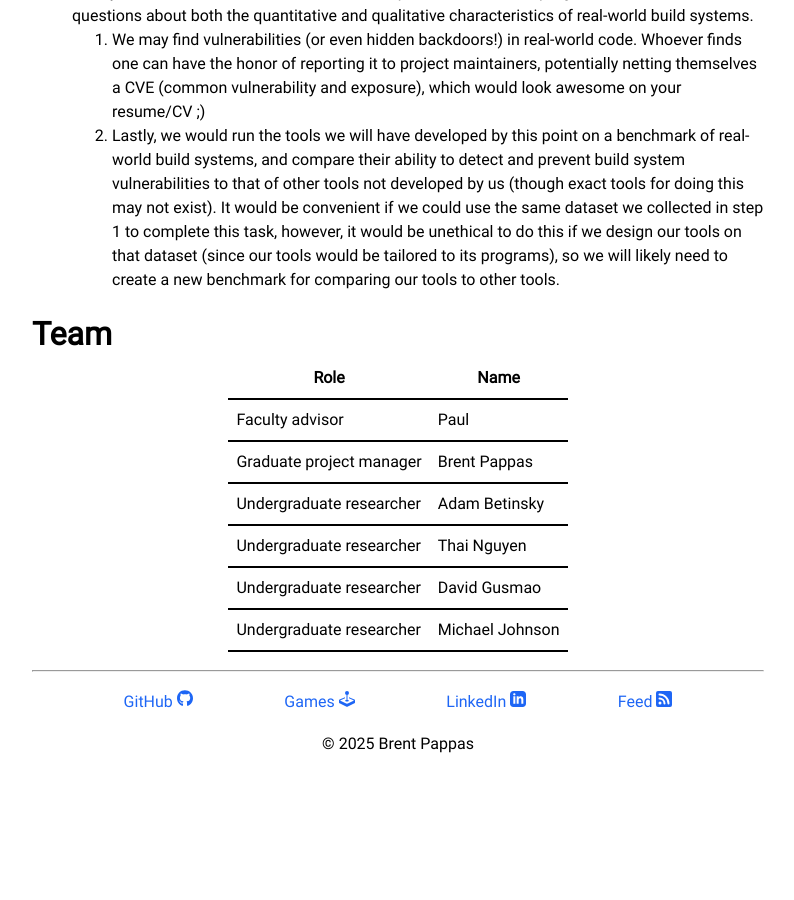
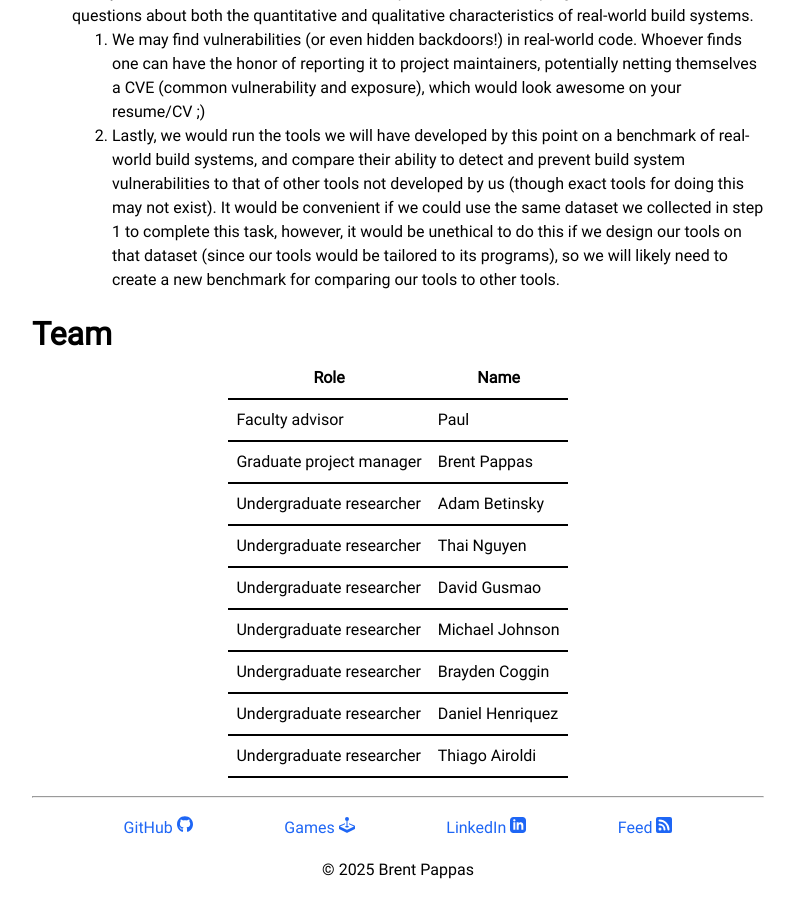
Before and after one commit to PappasBrent/pappasbrent.github.io, a Jekyll site: the page built from research/hardening-build-systems.md, in a window 1280 px wide and 900 px high, scrolled down 1170 px. Shown: the whole window, without its empty margins (242-1036 px from the left). Built offline with Jekyll 4.4.1, drawn with Linux system fonts in a browser that asks for light colours; before the commit the page ends 1944 px from its top, so only the background shows below that.

Commit message:
Add more undergraduate researchers

```diff
--- a/research/hardening-build-systems.md
+++ b/research/hardening-build-systems.md
@@ -74,11 +74,16 @@ attack](https://www.fortinet.com/resources/cyberglossary/solarwinds-cyber-attack
 
 ## Team
 
-| Role                     | Name            |
-| ------------------------ | --------------- |
-| Faculty advisor          | Paul            |
-| Graduate project manager | Brent Pappas    |
-| Undergraduate researcher | Adam Betinsky   |
-| Undergraduate researcher | Thai Nguyen     |
-| Undergraduate researcher | David Gusmao    |
-| Undergraduate researcher | Michael Johnson |
+| Role                     | Name             |
+| ------------------------ | ---------------- |
+| Faculty advisor          | Paul             |
+| Graduate project manager | Brent Pappas     |
+| Undergraduate researcher | Adam Betinsky    |
+| Undergraduate researcher | Thai Nguyen      |
+| Undergraduate researcher | David Gusmao     |
+| Undergraduate researcher | Michael Johnson  |
+| Undergraduate researcher | Brayden Coggin   |
+| Undergraduate researcher | Daniel Henriquez |
+| Undergraduate researcher | Thiago Airoldi   |
+
+<!-- | Undergraduate researcher | Kevin Dasrath    | -->
```
